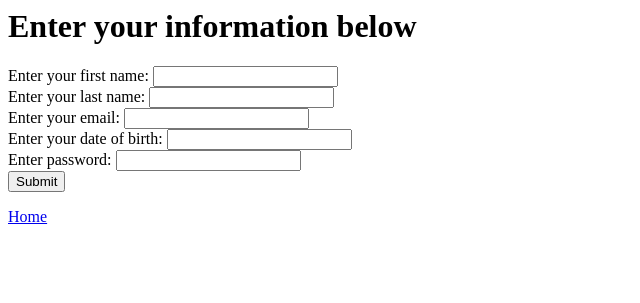
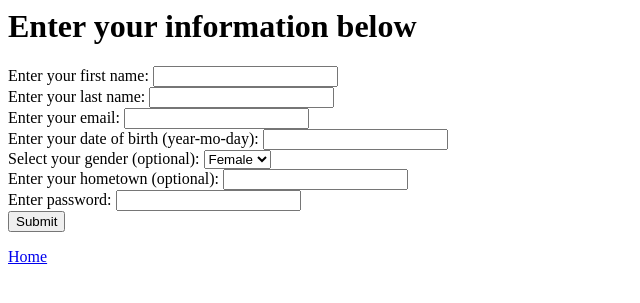
Before and after one commit to pdhungel9/460PA1, a Flask app: page /register in a window 1280 px wide. Shown: the top 303 px of the page, without its empty margins (0-640 px from the left). Run offline with Flask 2, Linux system fonts and the light colour scheme; data comes from the database, SQL or seed files in the repository; both versions use the stored data as it was after the commit.

Commit message:
user sql connection + added gender/hometown attributes to register.html

```diff
--- a/skeleton/app.py
+++ b/skeleton/app.py
@@ -123,19 +123,26 @@ def register_user():
 	try:
 		email=request.form.get('email')
 		password=request.form.get('password')
+		f_name = request.form.get('first name')
+		l_name = request.form.get('last name')
+		dob = request.form.get('date of birth')
+		gender = request.form.get('gender')
+		hometown = request.form.get('hometown')
+
 	except:
 		print("couldn't find all tokens") #this prints to shell, end users will not see this (all print statements go to shell)
 		return flask.redirect(flask.url_for('register'))
 	cursor = conn.cursor()
 	test =  isEmailUnique(email)
 	if test:
-		print(cursor.execute("INSERT INTO Users (email, password) VALUES ('{0}', '{1}')".format(email, password)))
+		print(cursor.execute("INSERT INTO Users (email, password, f_name, l_name, dob, gender, hometown) \
+		VALUES ('{0}', '{1}', '{2}', '{3}', '{4}', '{5}', '{6}')".format(email, password, f_name, l_name, dob, gender, hometown)))
 		conn.commit()
 		#log user in
 		user = User()
 		user.id = email
 		flask_login.login_user(user)
-		return render_template('hello.html', name=email, message='Account Created!')
+		return render_template('hello.html', name=user.id, message='Account Created!')
 	else:
 		print("couldn't find all tokens")
 		return flask.redirect(flask.url_for('register'))
--- a/skeleton/templates/register.html
+++ b/skeleton/templates/register.html
@@ -19,12 +19,20 @@
             <input type="last name" name="last name" /><br />
             <label for="email">Enter your email:</label>
             <input type="email" name="email" /><br />
-            <label for="date of birth"> Enter your date of birth:</label>
+            <label for="date of birth"> Enter your date of birth (year-mo-day):</label>
             <input type="date of birth" name="date of birth" /><br />
+            <label for="gender">Select your gender (optional):</label>
+            <select name="gender" id="gender">
+                <option value="female">Female</option>
+                <option value="male">Male</option>
+            </select><br />
+            <label for="hometown"> Enter your hometown (optional):</label>
+            <input type="hometown" name="hometown" /><br />
             <label for="password">Enter password:</label>
             <input type="password" name="password" /><br />
             <input type="submit" />
         </form>
+
     </div>
 </body>
 <a href='/'>Home</a>
```
Also changed, not shown: skeleton/schema.sql (+7 -0 lines).
